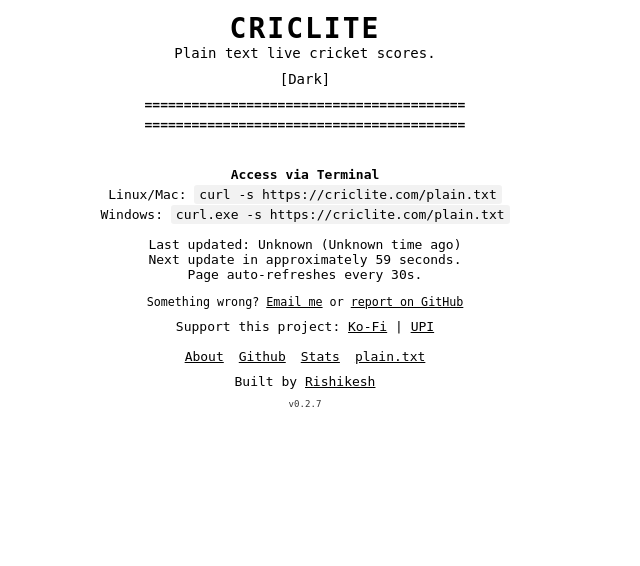
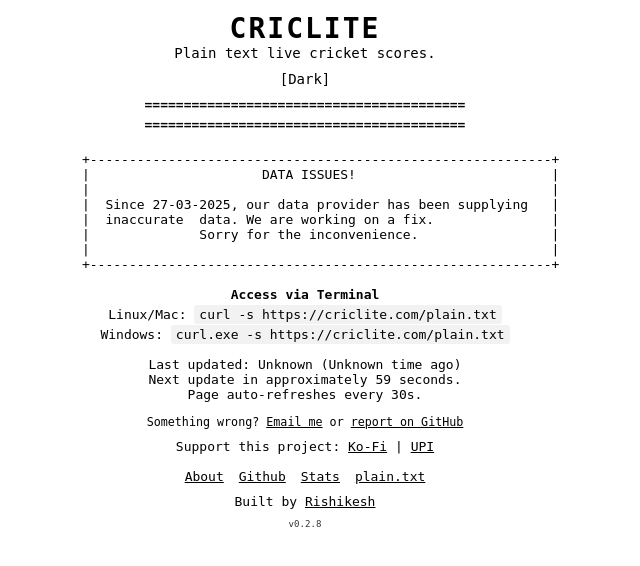
Before and after one commit to rishikeshsreehari/criclite, a FastAPI app: page / in a window 1280 px wide. Shown: the top 566 px of the page, without its empty margins (335-975 px from the left). Run offline with FastAPI, Linux system fonts and the light colour scheme; some libraries are stand-ins or nearby versions.

Commit message:
Adding warning to indicate data issues

```diff
--- a/app/templates/footer.html
+++ b/app/templates/footer.html
@@ -25,5 +25,5 @@
 
 
 
-    <div class="version-tag">v0.2.7</div>
+    <div class="version-tag">v0.2.8</div>
 </div>
--- a/app/templates/index.html
+++ b/app/templates/index.html
@@ -42,6 +42,17 @@
 
 <pre class="divider">=========================================</pre>
 <br>
+
+<pre class="data-warning-banner">
+    +-----------------------------------------------------------+
+    |                      DATA ISSUES!                         |
+    |                                                           |
+    |  Since 27-03-2025, our data provider has been supplying   |
+    |  inaccurate  data. We are working on a fix.               |
+    |              Sorry for the inconvenience.                 |
+    |                                                           |
+    +-----------------------------------------------------------+
+</pre>
 <div class="terminal-section">
     <div class="terminal-header">Access via Terminal</div>
     <div class="terminal-cmd">Linux/Mac: <code>curl -s https://criclite.com/plain.txt</code></div>
```
Also changed, not shown: app/templates/match_detail.html (+18 -3 lines).
